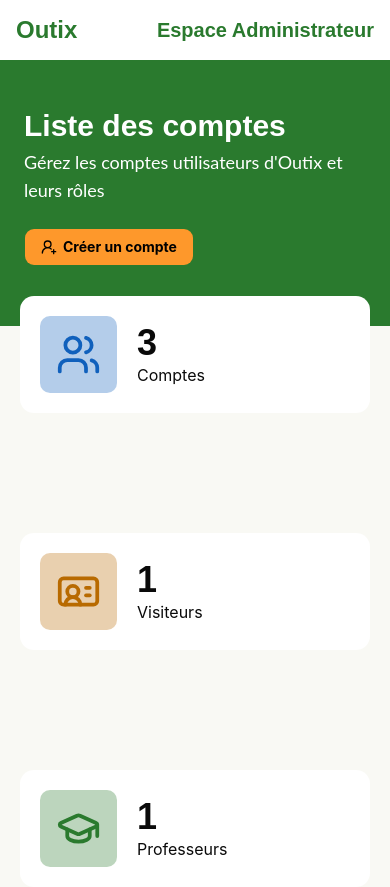
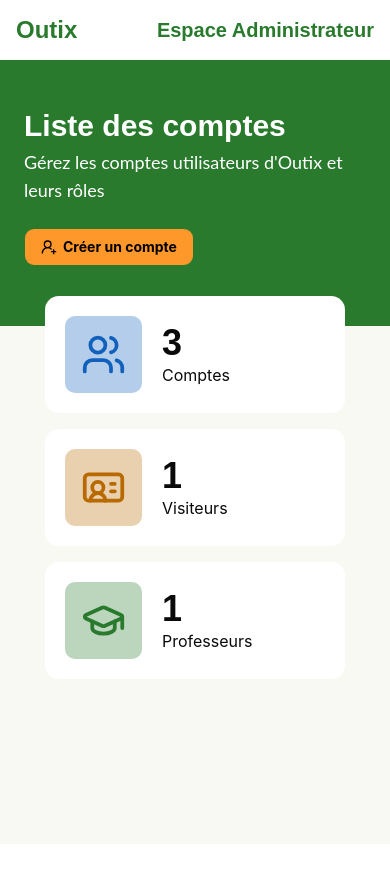
Before and after one commit to Linkaly31/SAE_Outix, a Next.js app in the folder outix/: page /administration in a window 390 px wide. After the commit the page ends 844 px from the top, so only its background shows below. Built offline with nearby package versions, Linux system fonts and the light colour scheme.

Commit message:
Add responsive section StatCard

```diff
--- a/outix/src/app/administration/page.tsx
+++ b/outix/src/app/administration/page.tsx
@@ -19,7 +19,7 @@ export default function AdministrationPage() {
 
       <StackingContainer>
         {/* Update the StatCard components with real data later */}
-        <div className="flex flex-wrap items-center justify-center gap-30">
+        <div className="flex flex-wrap items-center justify-center gap-4 px-4 md:gap-6 xl:gap-20">
           <StatCard Icon={Users} color="#1060BC" value={3} label="Comptes" />
           <StatCard Icon={IdCard} color="#B86A00" value={1} label="Visiteurs" />
           <StatCard Icon={GraduationCap} color="#2A7A2E" value={1} label="Professeurs" />
--- a/outix/src/components/ui/statCard.tsx
+++ b/outix/src/components/ui/statCard.tsx
@@ -9,7 +9,7 @@ type StatCardProps = {
 
 export function StatCard({ Icon, color, value, label }: StatCardProps) {
   return (
-    <div className="flex w-[350px] items-center gap-5 rounded-xl bg-white p-5">
+    <div className="flex w-full max-w-[300px] items-center gap-5 rounded-xl bg-white p-5">
       <div className="rounded-lg p-4" style={{ backgroundColor: `${color}50` }}>
         <Icon size={45} color={color} />
       </div>
```
